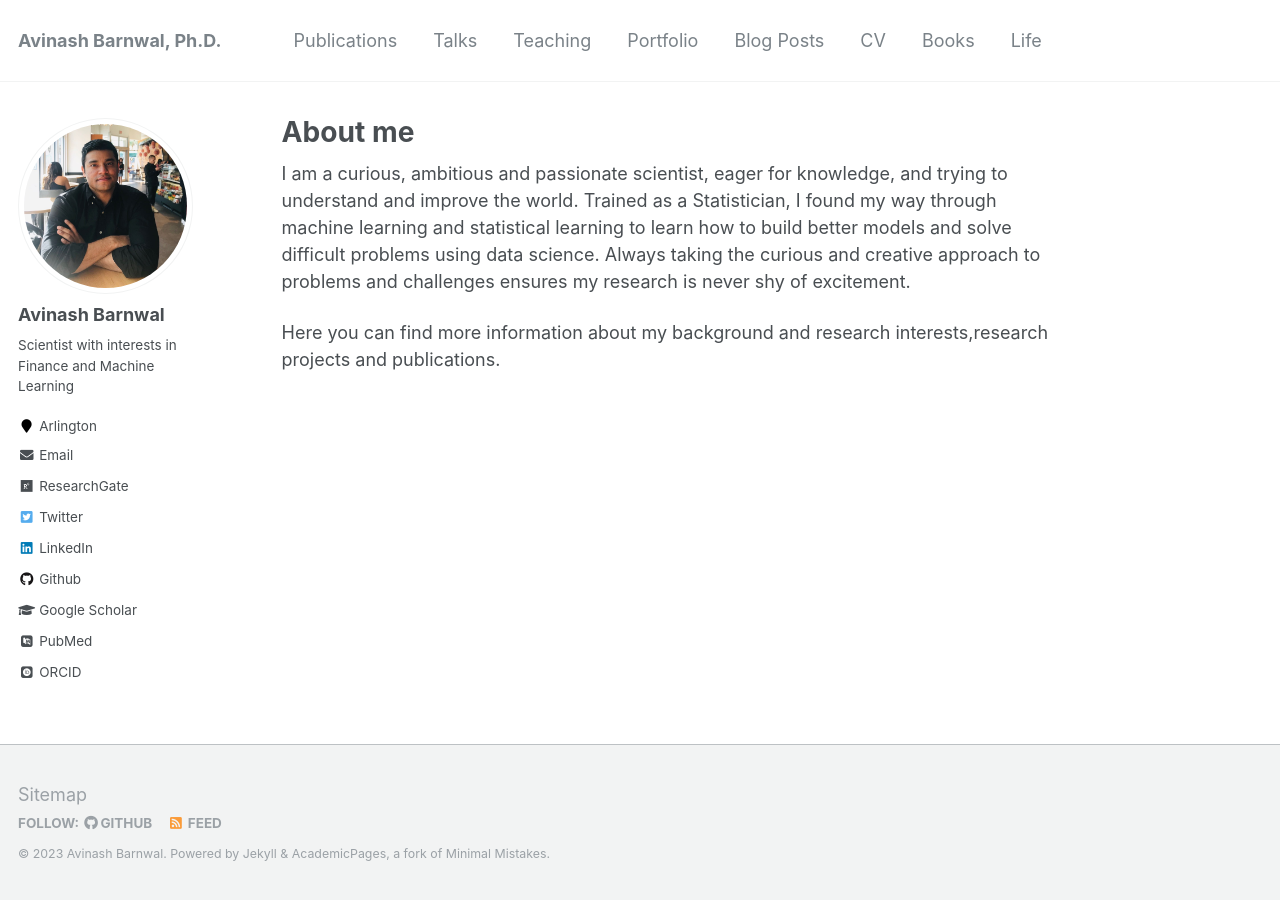
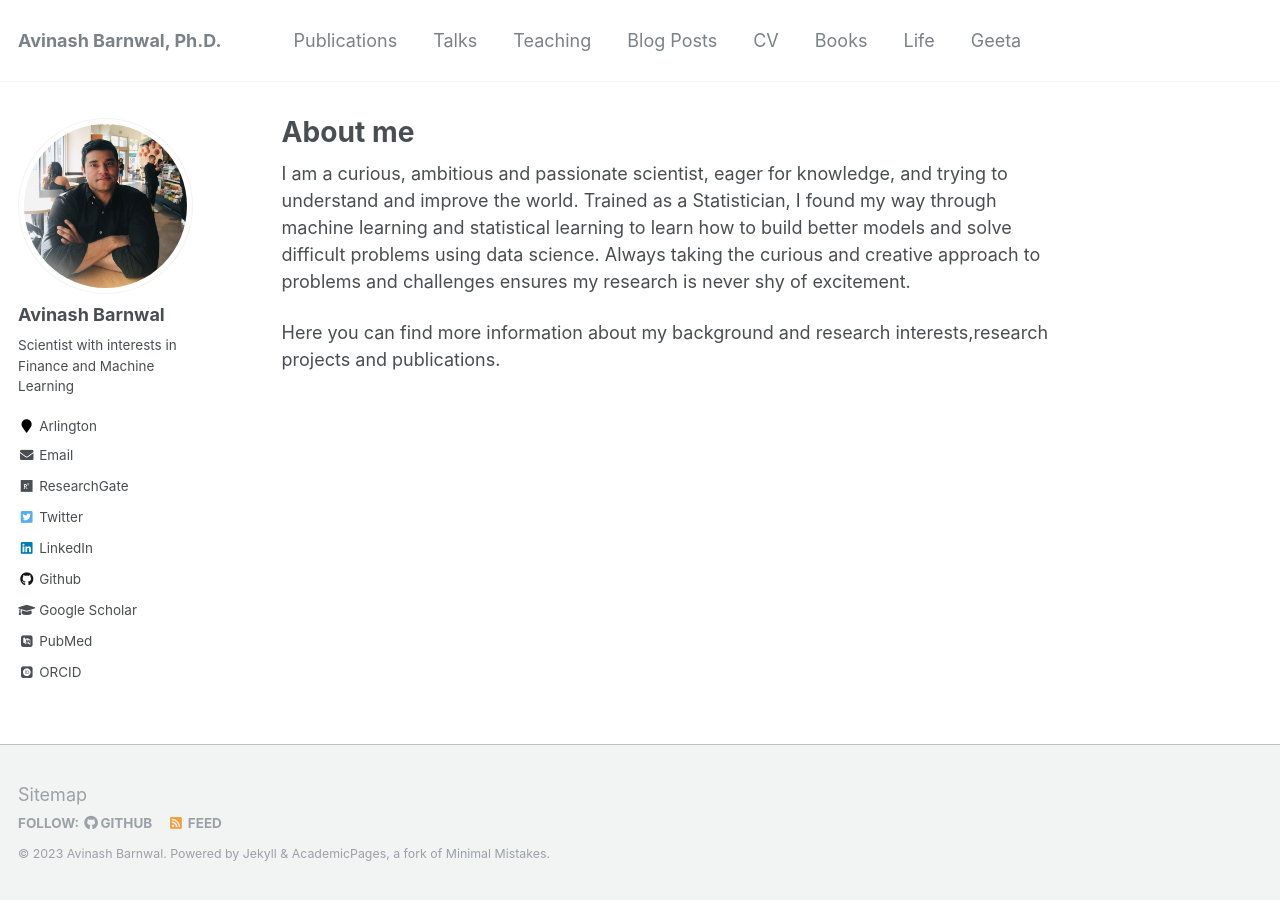
Before and after one commit to avinashbarnwal/avinashbarnwal.github.io, a Jekyll site: the page built from _pages/about.md, in a window 1280 px wide. Built offline with Jekyll 4.4.1, drawn with Linux system fonts in a browser that asks for light colours; some web fonts are replaced.

Commit message:
Update navigation.yml

```diff
--- a/_data/navigation.yml
+++ b/_data/navigation.yml
@@ -8,9 +8,6 @@ main:
 
   - title: "Teaching"
     url: /teaching/
-
-  - title: "Portfolio"
-    url: /portfolio/
 
   - title: "Blog Posts"
     url: /posts/
@@ -23,3 +20,6 @@ main:
 
   - title: "Life"
     url: /life/
+
+  - title: "Geeta"
+    url: /geeta/
```
